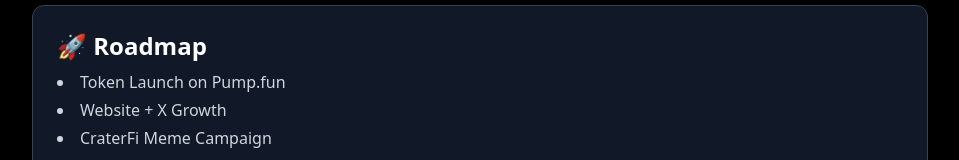
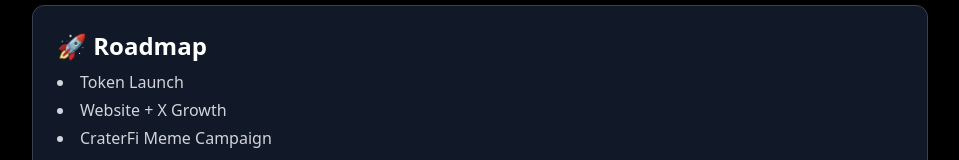
Before and after one commit to Fanos003/craterfi-landing, a Next.js app: page / in a window 1280 px wide. Shown: the part 587-747 px from the top of the page, without its empty margins (160-1119 px from the left). Built offline with nearby package versions, Linux system fonts and the light colour scheme.

Commit message:
Update index.js

```diff
--- a/pages/index.js
+++ b/pages/index.js
@@ -31,7 +31,7 @@ export default function CraterFiLanding() {
         <div className="bg-gray-900 p-6 rounded-xl border border-gray-700">
           <h2 className="text-2xl font-bold mb-2">🚀 Roadmap</h2>
           <ul className="list-disc list-inside text-gray-300 space-y-1">
-            <li>Token Launch on Pump.fun</li>
+            <li>Token Launch</li>
             <li>Website + X Growth</li>
             <li>CraterFi Meme Campaign</li>
             <li>Community Building + Telegram</li>
```
